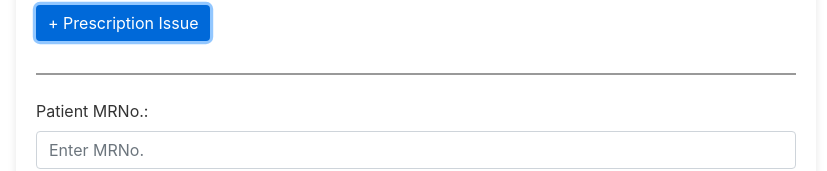
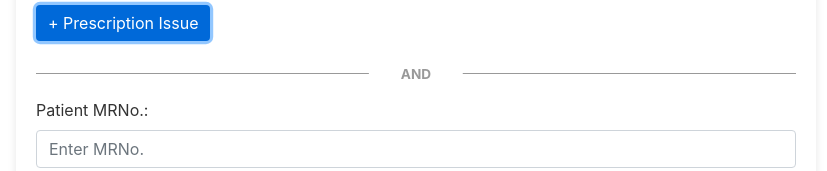
Before and after one commit to AbdelazizGedella/Encoders, a plain HTML site: page index.html in a window 1280 px wide. Both pictures are taken after typing "5", "Sample", "Sample", "Sample" into the empty fields and a click on the button "+ Prescription Issue". Shown: the part 354-525 px from the top of the page, without its empty margins (224-1051 px from the left). Drawn offline with nearby package versions, Linux system fonts and the light colour scheme.

Commit message:
Update index.html

```diff
--- a/index.html
+++ b/index.html
@@ -176,7 +176,8 @@ body {
 
               <div class="mb-4">
                 <!-- Solid divider -->
-                <hr class="solid">
+                        <hr data-content="AND" class="hr-text">
+
             </div>
 
                 <label for="mrNo">Patient MRNo.:</label>
```
